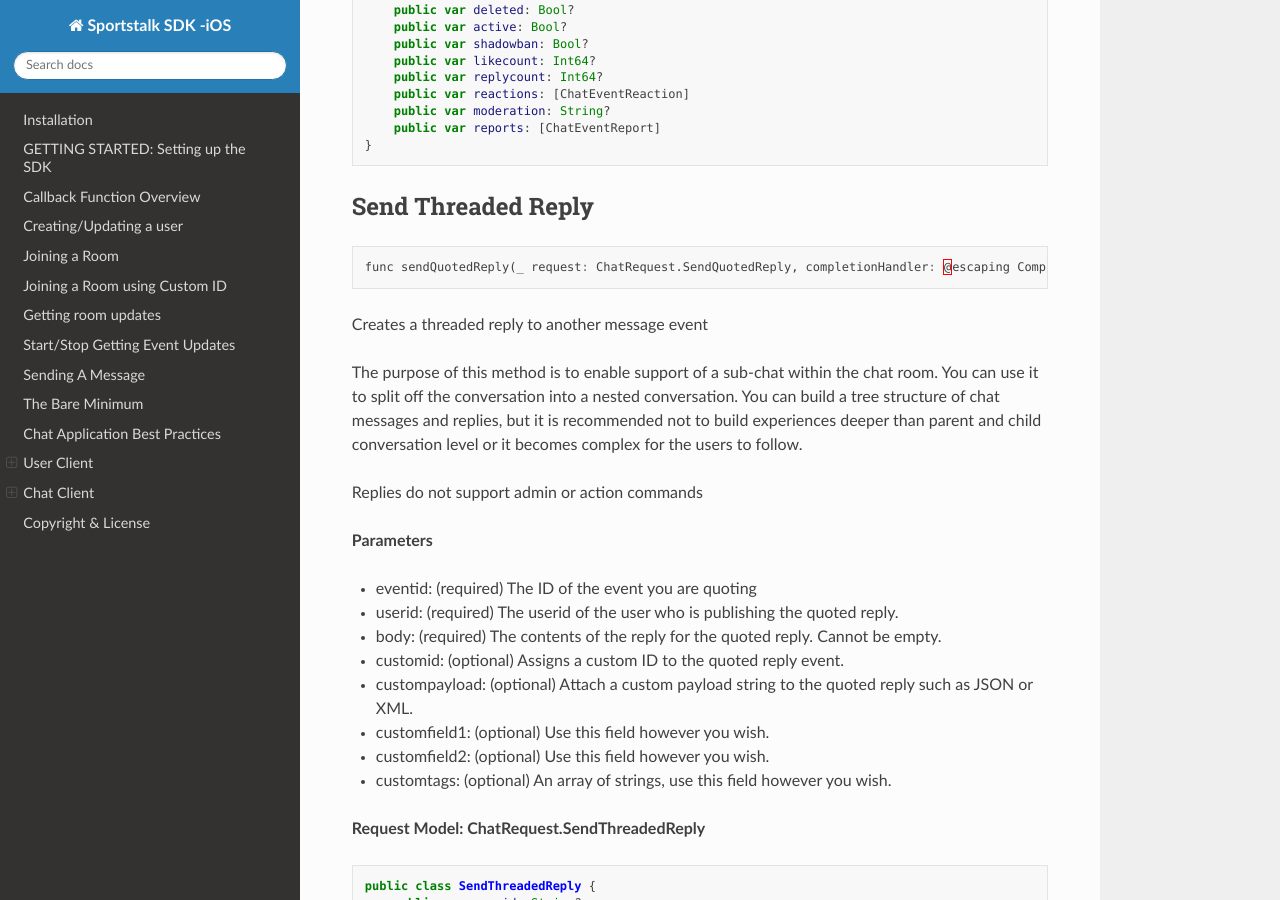
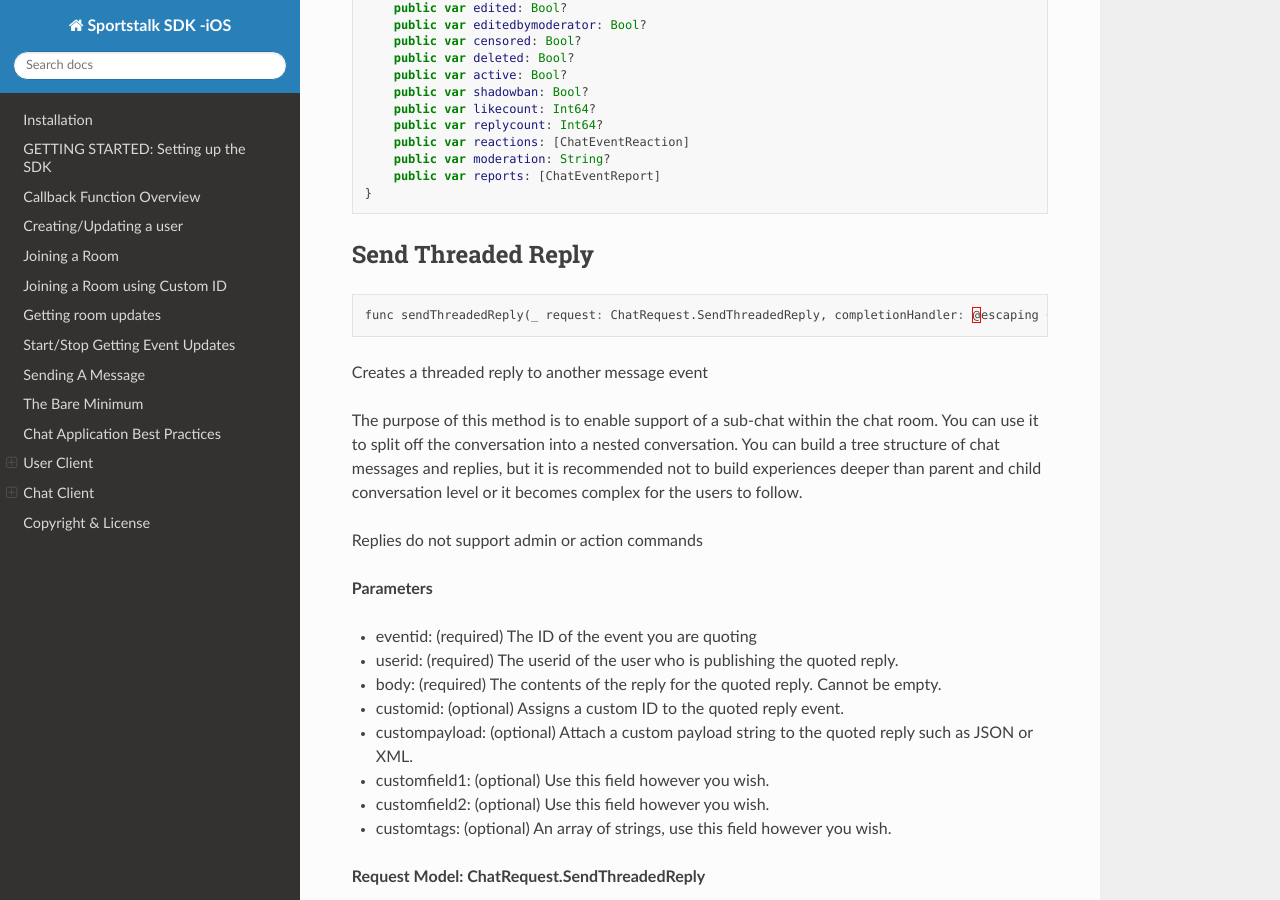
Before and after one commit to sportstalk247/sdk-ios-swift, a Sphinx documentation site: the page built from docs/index.rst, in a window 1280 px wide and 900 px high, scrolled down 45151 px. Built offline with Sphinx 7.4.7 and the Read the Docs theme 2.0.0, drawn with Linux system fonts in a browser that asks for light colours; some of the changed lines change nothing that is shown; some of the changed text lies outside the part shown.

```diff
--- a/docs/index.rst
+++ b/docs/index.rst
@@ -177,14 +177,19 @@
 
     func send(message: String, to room: ChatRoom, as user: User) {
         // See for list of commands
-        let request = ChatRequest.ExecuteChatCommand()
-        request.roomId = room.id
-        request.command = "SAY \(message)"
-        request.userid = user.userid
-
-        client.executeChatCommand(request) { (code, message, _, response) in
-            // where response is model ExecuteChatCommandResponse
-            // Process response
+
+        do {
+            let request = ChatRequest.ExecuteChatCommand()
+            request.roomId = room.id
+            request.command = "SAY \(message)"
+            request.userid = user.userid
+
+            client.executeChatCommand(request) { (code, message, _, response) in
+                // where response is model ExecuteChatCommandResponse
+                // Process response
+            }
+        } catch {
+          // Handle errors
         }
     }
 
@@ -2008,7 +2013,7 @@
 ============================
 .. code-block:: javascript
 
-    func executeChatCommand(_ request: ChatRequest.ExecuteChatCommand, completionHandler: @escaping Completion<ExecuteChatCommandResponse>)
+    func executeChatCommand(_ request: ChatRequest.ExecuteChatCommand, completionHandler: @escaping Completion<ExecuteChatCommandResponse>) throws
 
 Executes a command in a chat room
 
@@ -2076,11 +2081,11 @@
 
 - moderation: (optional) Use this field to override the moderation state of the chat event. Use this when you have already inspected the content. Use one of the values below.
 
-        - approved : The content has already been approved by a moderator and it should not be sent to the moderation queue if users report it since the decision was already made to approve it.
-
-        - prescreened : The content was prescreened, but not approved. This means it can still be flagged for moderation queue by the users. This state allows a data analyst to distinguish between content that was approved by a moderator and content that went through a filtering process but wasn't explicitly approved or rejected.
-
-        - rejected : The content has been rejected by a moderator and it should not be broadcast into the chat stream, but it should be saved to the chat room history for future analysis or audit trail purposes.
+- approved : The content has already been approved by a moderator and it should not be sent to the moderation queue if users report it since the decision was already made to approve it.
+
+- prescreened : The content was prescreened, but not approved. This means it can still be flagged for moderation queue by the users. This state allows a data analyst to distinguish between content that was approved by a moderator and content that went through a filtering process but wasn't explicitly approved or rejected.
+
+- rejected : The content has been rejected by a moderator and it should not be broadcast into the chat stream, but it should be saved to the chat room history for future analysis or audit trail purposes.
 
 **RESPONSE CODES**
 
@@ -2128,7 +2133,7 @@
 ============================
 .. code-block:: javascript
 
-    func sendQuotedReply(_ request: ChatRequest.SendQuotedReply, completionHandler: @escaping Completion<Event>)
+    func sendQuotedReply(_ request: ChatRequest.SendQuotedReply, completionHandler: @escaping Completion<Event>) throws
 
 Quotes an existing message and republishes it with a new message
 
@@ -2210,7 +2215,7 @@
 ============================
 .. code-block:: javascript
 
-    func sendQuotedReply(_ request: ChatRequest.SendQuotedReply, completionHandler: @escaping Completion<Event>)
+        func sendThreadedReply(_ request: ChatRequest.SendThreadedReply, completionHandler: @escaping Completion<Event>) throws
 
 Creates a threaded reply to another message event
 
```
Also changed, not shown: 2 other files.
